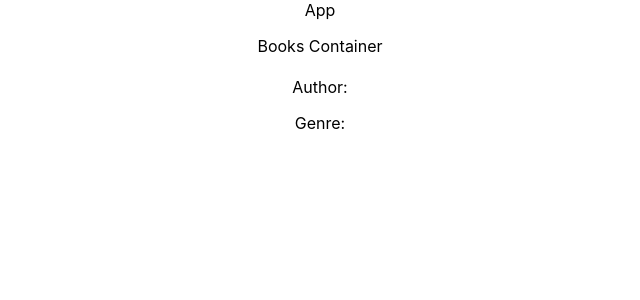
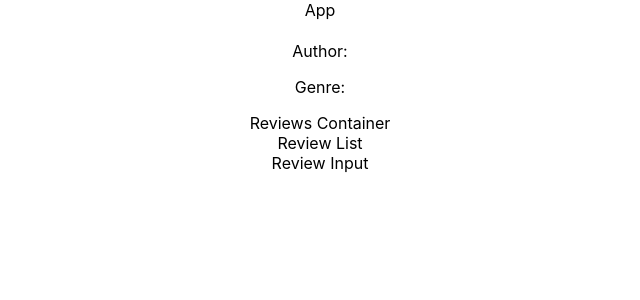
Before and after one commit to SurpreetM/bookreview-frontend, a React (Create React App) app: page /books/1 in a window 1280 px wide. Shown: the top 300 px of the page, without its empty margins (320-960 px from the left). Built offline with nearby package versions, Linux system fonts and the light colour scheme; no server answers.

Commit message:
Adding the reviews container and components

```diff
--- a/src/components/Book.js
+++ b/src/components/Book.js
@@ -1,4 +1,5 @@
 import React from 'react'
+import ReviewsContainer from '../containers/ReviewsContainer'
 
 export const Book = (props) => {
 
@@ -13,6 +14,7 @@ export const Book = (props) => {
             <h1>{book? book.title : null }</h1>
             <p> Author: {book? book.author : null} </p>
             <p>Genre: {book? book.genre : null}</p>
+            <ReviewsContainer book={book}/>
         </div>
     )
 
--- a/src/components/BookInput.js
+++ b/src/components/BookInput.js
@@ -21,11 +21,14 @@ class BookInput extends React.Component {
         console.log(this.state)
         this.props.addBook(this.state)
 
+        alert (`You are adding ${this.state.title}`)
+
         this.setState({
           title: '',
           author: '',
           genre: '',
         })
+
       }
 
 
--- a/src/components/BookList.js
+++ b/src/components/BookList.js
@@ -1,6 +1,5 @@
 import React from 'react'
-import {Book} from './Book'
-import {Route, Link} from 'react-router-dom'
+import {Link} from 'react-router-dom'
 
 
 
--- /dev/null
+++ b/src/components/ReviewInput.js
@@ -0,0 +1,14 @@
+import React from 'react'
+import {connect} from 'react-redux'
+import { addReview } from '../actions/addReview';
+
+class ReviewInput extends React.Component {
+
+    render() {
+        return (
+            <div>Review Input</div>
+        )
+    }
+}
+
+export default ReviewInput
--- /dev/null
+++ b/src/components/ReviewList.js
@@ -0,0 +1,19 @@
+import React from 'react'
+import ReviewsContainer from '../containers/ReviewsContainer'
+
+const reviewList = (props) => {
+    console.log(props)
+    return (
+        <div>
+
+            Review List
+            {props.reviews && props.review.map (review =>
+              <li key={review.id}> {review.rating}/10 {review.comments}</li>
+            )}
+
+        </div>
+    )
+
+}
+
+export default reviewList
--- a/src/containers/BooksContainer.js
+++ b/src/containers/BooksContainer.js
@@ -3,7 +3,7 @@ import {connect} from 'react-redux'
 import { fetchBooks } from '../actions/fetchBooks';
 import BookList from '../components/BookList.js'
 import BookInput from '../components/BookInput.js'
-import {Route} from 'react-router-dom'
+import {Route, Switch} from 'react-router-dom'
 import {Book} from '../components/Book'
 
 class BooksContainer extends React.Component {
@@ -15,12 +15,11 @@ class BooksContainer extends React.Component {
     render() {
         return (
             <div>
-                <p> Books Container</p>
+                <Switch>
                 <Route exact path='/books/new' component = {BookInput}/>
                 <Route exact path='/books' render = {() => <BookList books={this.props.books}/> }/>
                 <Route exact path='/books/:id' render={(routerProps) => <Book {...routerProps} books={this.props.books}/>}/>
-
-
+                </Switch>
             </div>
 
         )
--- /dev/null
+++ b/src/containers/ReviewsContainer.js
@@ -0,0 +1,25 @@
+import React from 'react'
+import ReviewInput from '../components/ReviewInput'
+import ReviewList from '../components/ReviewList'
+
+
+// We might be able to refactor this into a funtional component
+// It may not need to pull information from the react store
+// As the review could be passed as props from the Book component
+
+class ReviewsContainer extends React.Component {
+
+    render () {
+        console.log(this.props)
+        return (
+            <div>Reviews Container
+            <ReviewList review={this.props.book && this.props.book.reviews}/>
+            <ReviewInput/>
+            </div>
+        )
+    }
+
+
+}
+
+export default ReviewsContainer
```
Also changed, not shown: src/actions/addReview.js (added).
